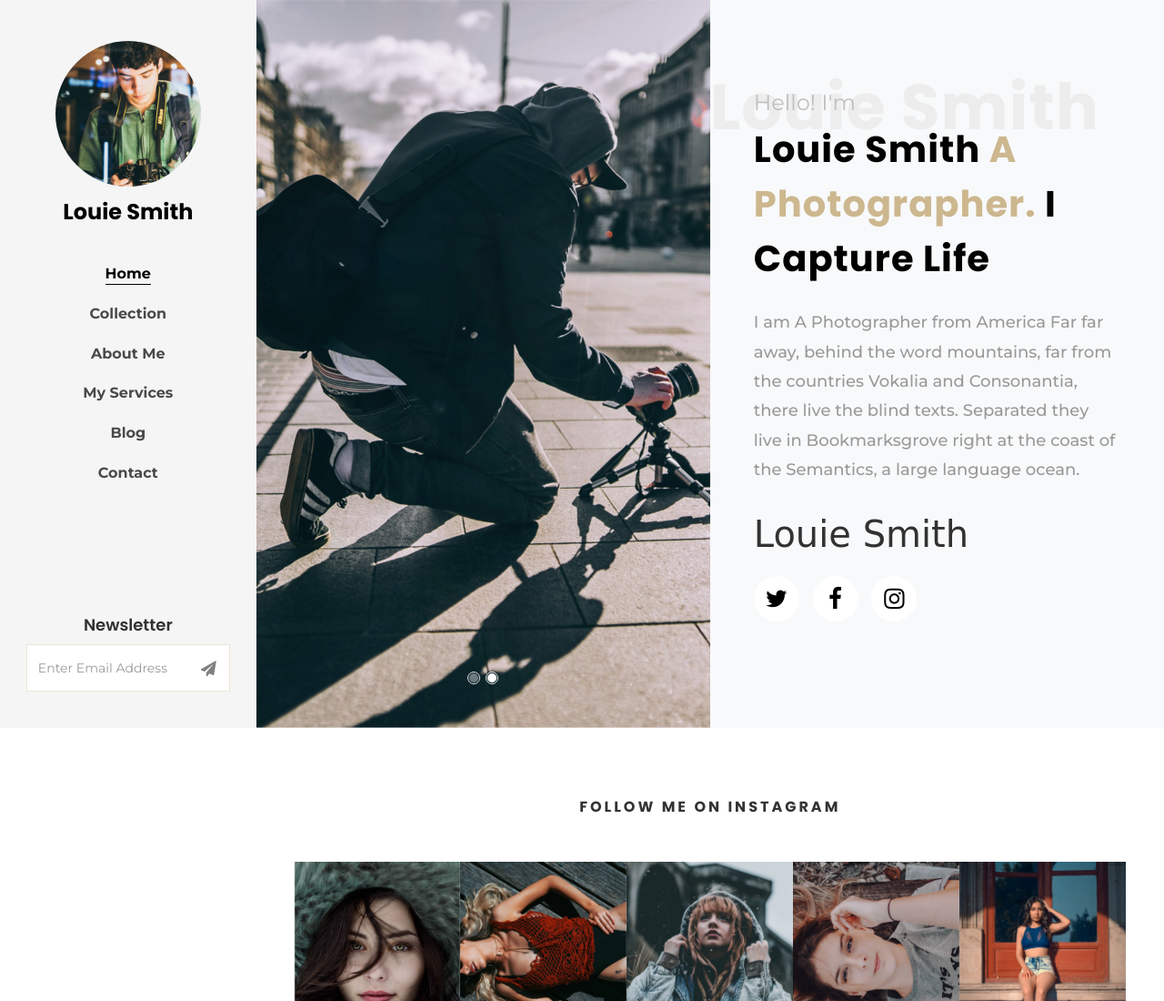
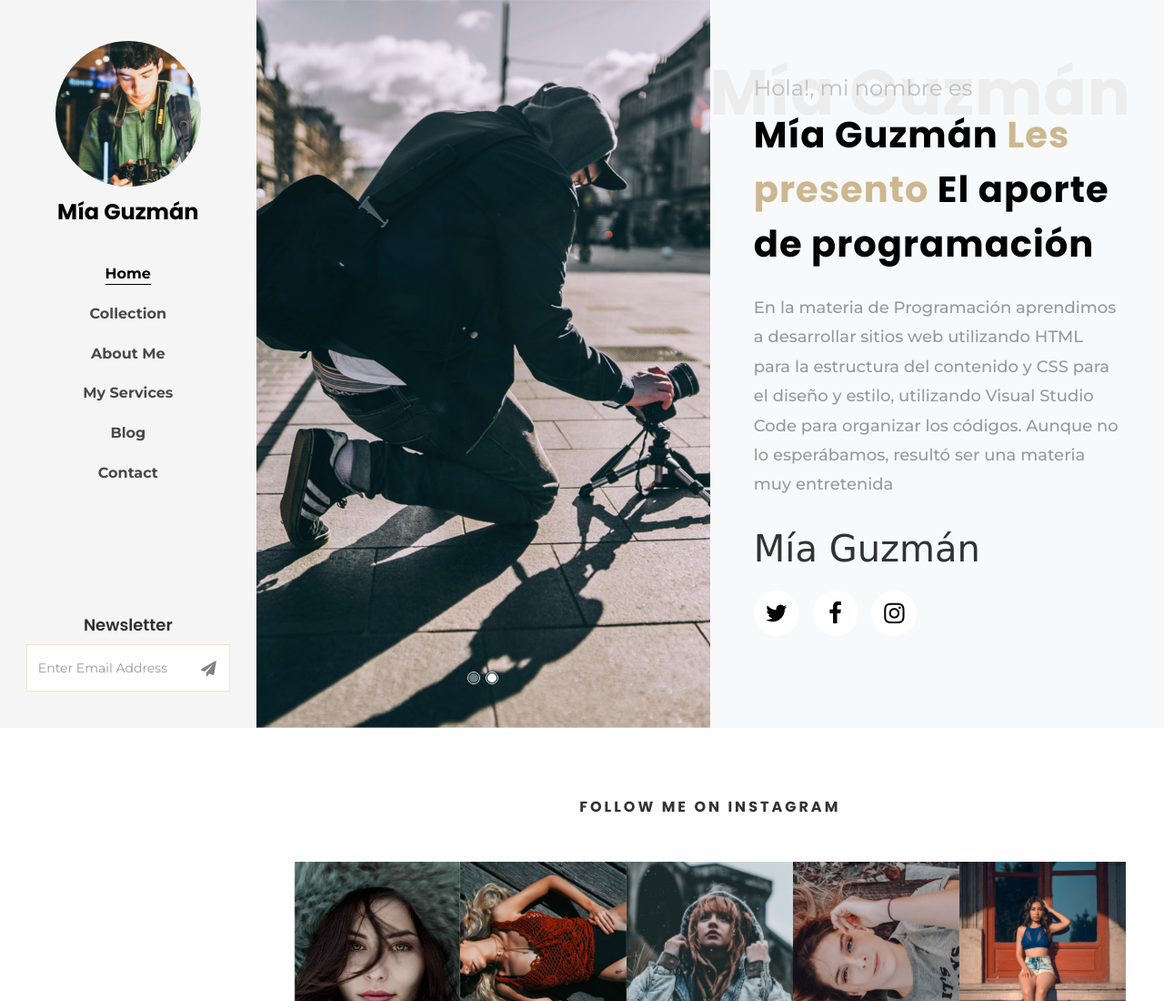
Before and after one commit to miapatrip/APORTE, a plain HTML site: page index.html in a window 1280 px wide. Shown: the top 1100 px of the page at 91% size. Drawn offline with Linux system fonts and the light colour scheme; some packages are replaced by stand-ins of ours; no server answers; files whose address does not match are found by name; a web font is replaced by a local one.

Commit message:
Se agrega el mensaje en el main

```diff
--- a/index.html
+++ b/index.html
@@ -33,7 +33,7 @@
 	<div id="colorlib-page">
 		<a href="#" class="js-colorlib-nav-toggle colorlib-nav-toggle"><i></i></a>
 		<aside id="colorlib-aside" role="complementary" class="js-fullheight text-center">
-			<h1 id="colorlib-logo"><a href="index.html"><span class="img" style="background-image: url(images/author.jpg);"></span>Louie Smith</a></h1>
+			<h1 id="colorlib-logo"><a href="index.html"><span class="img" style="background-image: url(images/author.jpg);"></span>Mía Guzmán</a></h1>
 			<nav id="colorlib-main-menu" role="navigation">
 				<ul>
 					<li class="colorlib-active"><a href="index.html">Home</a></li>
@@ -73,11 +73,11 @@
 						</div>
 						<div class="author-info text p-3 p-md-5">
 							<div class="desc">
-								<span class="subheading">Hello! I'm</span>
-								<h1 class="big-letter">Louie Smith</h1>
-								<h1 class="mb-4"><span>Louie Smith</span> A Photographer. <span>I Capture Life</span></h1>
-								<p class="mb-4">I am A Photographer from America Far far away, behind the word mountains, far from the countries Vokalia and Consonantia, there live the blind texts. Separated they live in Bookmarksgrove right at the coast of the Semantics, a large language ocean.</p>
-								<h3 class="signature h1">Louie Smith</h3>
+								<span class="subheading">Hola!, mi nombre es</span>
+								<h1 class="big-letter">Mía Guzmán</h1>
+								<h1 class="mb-4"><span>Mía Guzmán</span> Les presento <span>El aporte de programación</span></h1>
+								<p class="mb-4">En la materia de Programación aprendimos a desarrollar sitios web utilizando HTML para la estructura del contenido y CSS para el diseño y estilo, utilizando Visual Studio Code para organizar los códigos. Aunque no lo esperábamos, resultó ser una materia muy entretenida</p>
+								<h3 class="signature h1">Mía Guzmán</h3>
 								<ul class="ftco-social mt-3">
 		              <li class="ftco-animate"><a href="#"><span class="icon-twitter"></span></a></li>
 		              <li class="ftco-animate"><a href="#"><span class="icon-facebook"></span></a></li>
```
